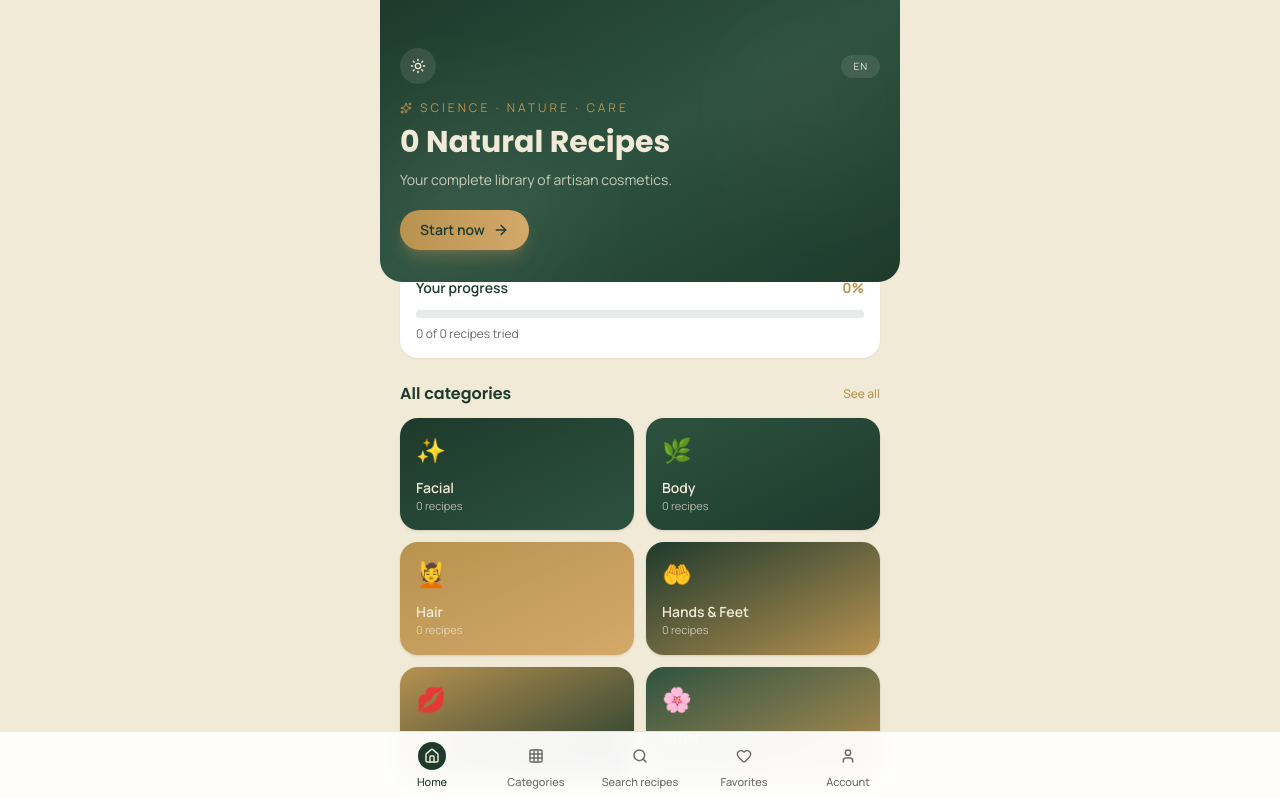
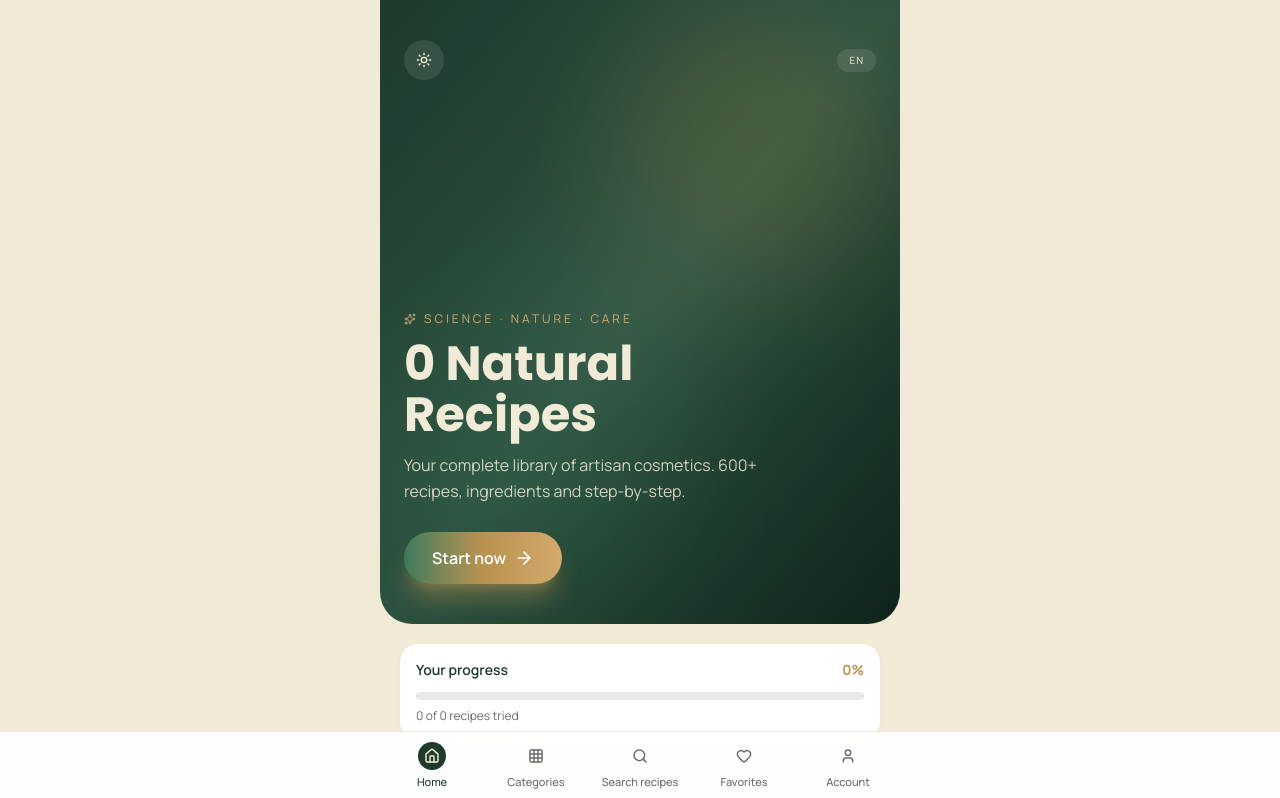
Before and after one commit to melodnl/naturall-academy, a Next.js app: page /app/en in a window 1280 px wide. Shown: the top 798 px of the page. Built offline with nearby package versions, Linux system fonts and the light colour scheme; no server answers; the database is empty.

Commit message:
feat(home): hero immersivo full-height + CTA gradiente verde-ambar

```diff
--- a/src/app/app/[lang]/(app)/page.tsx
+++ b/src/app/app/[lang]/(app)/page.tsx
@@ -29,17 +29,17 @@ export default async function AppHome({ params }: PageProps<"/app/[lang]">) {
   return (
     <main>
       {/* HERO */}
-      <section className="relative overflow-hidden rounded-b-3xl bg-gradient-to-br from-[#1e3a2c] via-[#2d5240] to-[#1e3a2c] px-5 pt-12 pb-8 text-[#f0ead6]">
-        <div className="absolute inset-0 opacity-10">
-          <div className="absolute top-10 right-6 h-32 w-32 rounded-full bg-[#b8924f] blur-3xl" />
-          <div className="absolute bottom-0 left-0 h-40 w-40 rounded-full bg-[#f0ead6] blur-3xl" />
+      <section className="relative flex min-h-[78vh] flex-col overflow-hidden rounded-b-[2rem] bg-gradient-to-br from-[#1e3a2c] via-[#2d5240] to-[#0f2419] px-6 pt-10 pb-10 text-[#f0ead6]">
+        <div className="absolute inset-0 opacity-20">
+          <div className="absolute top-0 right-0 h-72 w-72 rounded-full bg-[#b8924f] blur-3xl" />
+          <div className="absolute bottom-10 left-0 h-72 w-72 rounded-full bg-[#3a7a5c] blur-3xl" />
+          <div className="absolute top-1/3 left-1/2 h-48 w-48 -translate-x-1/2 rounded-full bg-[#f0ead6]/30 blur-3xl" />
         </div>
 
-        <div className="relative">
-          <div className="mb-4 flex items-center justify-between">
+        <div className="relative flex items-center justify-between">
           <button
             type="button"
-              className="flex h-9 w-9 items-center justify-center rounded-full bg-white/10 text-[#f0ead6] backdrop-blur"
+            className="flex h-10 w-10 items-center justify-center rounded-full bg-white/10 text-[#f0ead6] backdrop-blur"
             aria-label={dict.conta.titulo}
           >
             <Sun className="h-4 w-4" />
@@ -49,29 +49,30 @@ export default async function AppHome({ params }: PageProps<"/app/[lang]">) {
           </span>
         </div>
 
-          <p className="flex items-center gap-2 text-xs uppercase tracking-[0.25em] text-[#b8924f]">
+        <div className="relative mt-auto">
+          <p className="flex items-center gap-2 text-xs uppercase tracking-[0.25em] text-[#d4a96a]">
             <Sparkles className="h-3 w-3" />
             {dict.meta.tagline}
           </p>
-          <h1 className="mt-2 text-2xl font-bold leading-tight sm:text-3xl">
-            {totalRecipes} Natural Recipes
+          <h1 className="mt-3 text-4xl font-bold leading-[1.05] sm:text-5xl">
+            {totalRecipes} Natural<br />Recipes
           </h1>
-          <p className="mt-2 text-sm text-[#f0ead6]/80">
-            Your complete library of artisan cosmetics.
+          <p className="mt-3 max-w-sm text-base leading-relaxed text-[#f0ead6]/85">
+            Your complete library of artisan cosmetics. 600+ recipes, ingredients and step-by-step.
           </p>
 
           <Link
             href={`/app/${lang}/categorias`}
-            className="mt-5 inline-flex items-center gap-2 rounded-full bg-gradient-to-r from-[#b8924f] to-[#d4a96a] px-5 py-2.5 text-sm font-semibold text-[#1e3a2c] shadow-lg shadow-[#b8924f]/30 transition active:scale-95"
+            className="mt-7 inline-flex items-center gap-2 rounded-full bg-gradient-to-r from-[#3a7a5c] via-[#b8924f] to-[#d4a96a] px-7 py-3.5 text-base font-semibold text-white shadow-xl shadow-[#b8924f]/40 transition active:scale-95"
           >
             Start now
-            <ArrowRight className="h-4 w-4" />
+            <ArrowRight className="h-5 w-5" />
           </Link>
         </div>
       </section>
 
       {/* PROGRESSO */}
-      <section className="mx-5 -mt-5 rounded-2xl bg-white p-4 shadow-sm shadow-[#1e3a2c]/5">
+      <section className="mx-5 mt-5 rounded-2xl bg-white p-4 shadow-sm shadow-[#1e3a2c]/5">
         <div className="flex items-center justify-between">
           <span className="text-sm font-semibold text-[#1e3a2c]">Your progress</span>
           <span className="text-sm font-bold text-[#b8924f]">{progress}%</span>
```
Lines whose indentation alone changed are shown as unchanged.
